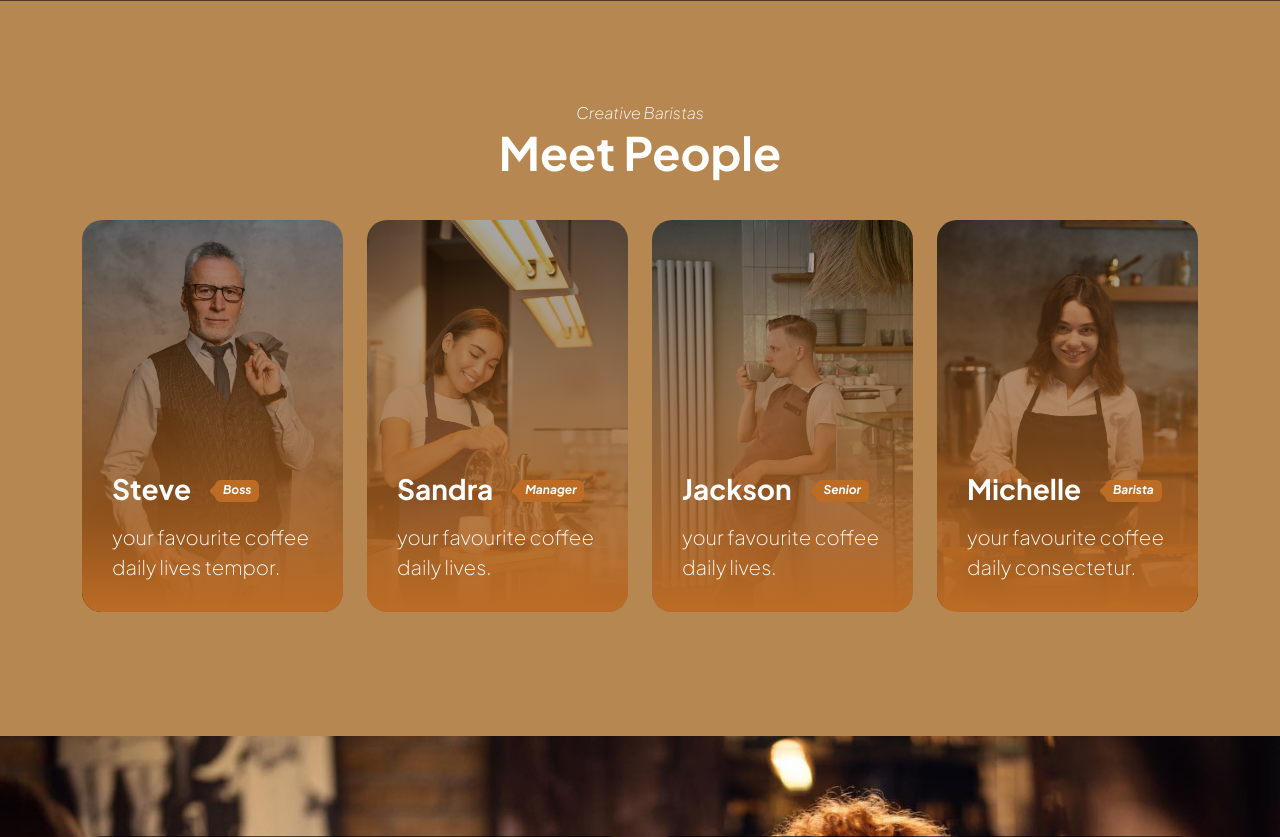
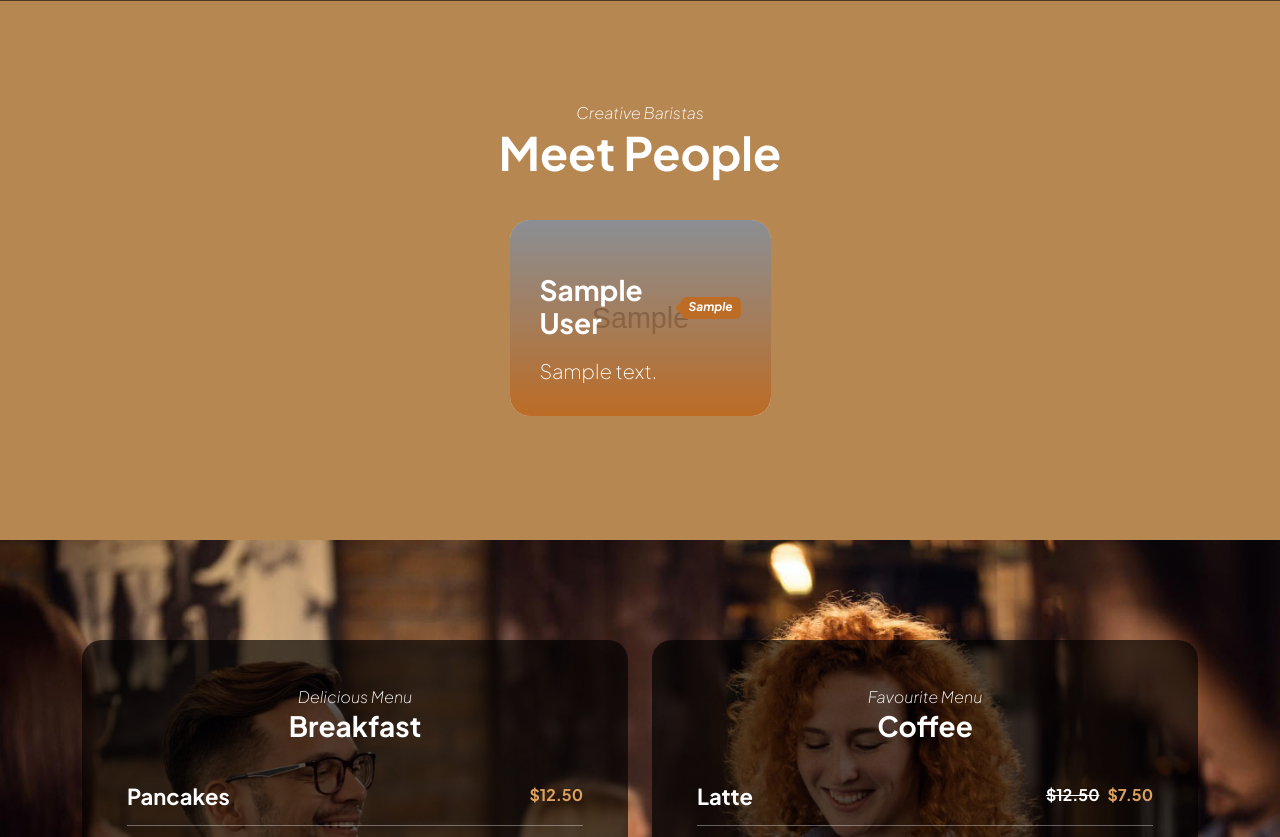
Before and after one commit to tecg-sgc/chocolatte, a PHP site: page / in a window 1280 px wide. Shown: the part 1545-2382 px from the top of the page. Run offline with PHP 8.4, Linux system fonts and the light colour scheme; tables that the repository leaves empty hold one stand-in row (values such as "Sample post"); grey boxes marked "Sample" are stand-in pictures.

Commit message:
Added first model

```diff
--- a/controllers/HomeController.php
+++ b/controllers/HomeController.php
@@ -7,6 +7,7 @@ class HomeController extends BaseController
         return $this->view('home', [
             'welcome' => 'Bienvenue chez',
             'title' => 'Chocolatte',
+            'employees' => Employee::getHomepageEmployees(),
         ]);
     }
 }
--- a/index.php
+++ b/index.php
@@ -3,6 +3,8 @@
 require_once('config.php');
 require_once('controllers/BaseController.php');
 require_once('controllers/HomeController.php');
+require_once('models/BaseModel.php');
+require_once('models/Employee.php');
 
 // Charger toutes les dépendances de code
 
--- a/models/BaseModel.php
+++ b/models/BaseModel.php
@@ -4,7 +4,7 @@ abstract class BaseModel
 {
     public static $instances = [];
 
-    protected $connection;
+    protected $connexion;
 
     function __construct()
     {
--- /dev/null
+++ b/models/Employee.php
@@ -0,0 +1,9 @@
+<?php
+
+class Employee extends BaseModel
+{
+    public function homepageEmployees()
+    {
+        return $this->get('SELECT `employees`.`name`,`employees`.`job`,`employees`.`description`,`employees`.`img` FROM `employees` ORDER BY `employees`.`name`;');
+    }
+}
--- a/views/home.php
+++ b/views/home.php
@@ -173,77 +173,25 @@ Bootstrap 5 HTML CSS Template
                                 <h2 class="text-white">Meet People</h2>
                             </div>
 
+                            <?php foreach($employees as $index => $employee): ?>
                             <div class="col-lg-3 col-md-6 col-12 mb-4">
                                 <div class="team-block-wrap">
                                     <div class="team-block-info d-flex flex-column">
                                         <div class="d-flex mt-auto mb-3">
-                                            <h4 class="text-white mb-0">Steve</h4>
+                                            <h4 class="text-white mb-0"><?= $employee->name; ?></h4>
 
-                                            <p class="badge ms-4"><em>Boss</em></p>
+                                            <p class="badge ms-4"><em><?= $employee->job; ?></em></p>
                                         </div>
 
-                                        <p class="text-white mb-0">your favourite coffee daily lives tempor.</p>
+                                        <p class="text-white mb-0"><?= $employee->description; ?></p>
                                     </div>
 
                                     <div class="team-block-image-wrap">
-                                        <img src="images/team/portrait-elegant-old-man-wearing-suit.jpg" class="team-block-image img-fluid" alt="">
+                                        <img src="<?= $employee->img; ?>" class="team-block-image img-fluid" alt="Image de <?= $employee->name; ?>">
                                     </div>
                                 </div>
                             </div>
-
-                            <div class="col-lg-3 col-md-6 col-12 mb-4">
-                                <div class="team-block-wrap">
-                                    <div class="team-block-info d-flex flex-column">
-                                        <div class="d-flex mt-auto mb-3">
-                                            <h4 class="text-white mb-0">Sandra</h4>
-
-                                            <p class="badge ms-4"><em>Manager</em></p>
-                                        </div>
-
-                                        <p class="text-white mb-0">your favourite coffee daily lives.</p>
-                                    </div>
-
-                                    <div class="team-block-image-wrap">
-                                        <img src="images/team/cute-korean-barista-girl-pouring-coffee-prepare-filter-batch-brew-pour-working-cafe.jpg" class="team-block-image img-fluid" alt="">
-                                    </div>
-                                </div>
-                            </div>
-
-                            <div class="col-lg-3 col-md-6 col-12 mb-4">
-                                <div class="team-block-wrap">
-                                    <div class="team-block-info d-flex flex-column">
-                                        <div class="d-flex mt-auto mb-3">
-                                            <h4 class="text-white mb-0">Jackson</h4>
-
-                                            <p class="badge ms-4"><em>Senior</em></p>
-                                        </div>
-
-                                        <p class="text-white mb-0">your favourite coffee daily lives.</p>
-                                    </div>
-
-                                    <div class="team-block-image-wrap">
-                                        <img src="images/team/small-business-owner-drinking-coffee.jpg" class="team-block-image img-fluid" alt="">
-                                    </div>
-                                </div>
-                            </div>
-
-                            <div class="col-lg-3 col-md-6 col-12">
-                                <div class="team-block-wrap">
-                                    <div class="team-block-info d-flex flex-column">
-                                        <div class="d-flex mt-auto mb-3">
-                                            <h4 class="text-white mb-0">Michelle</h4>
-
-                                            <p class="badge ms-4"><em>Barista</em></p>
-                                        </div>
-
-                                        <p class="text-white mb-0">your favourite coffee daily consectetur.</p>
-                                    </div>
-
-                                    <div class="team-block-image-wrap">
-                                        <img src="images/team/smiley-business-woman-working-cashier.jpg" class="team-block-image img-fluid" alt="">
-                                    </div>
-                                </div>
-                            </div>
+                            <?php endforeach; ?>
 
                         </div>
                     </div>
```
